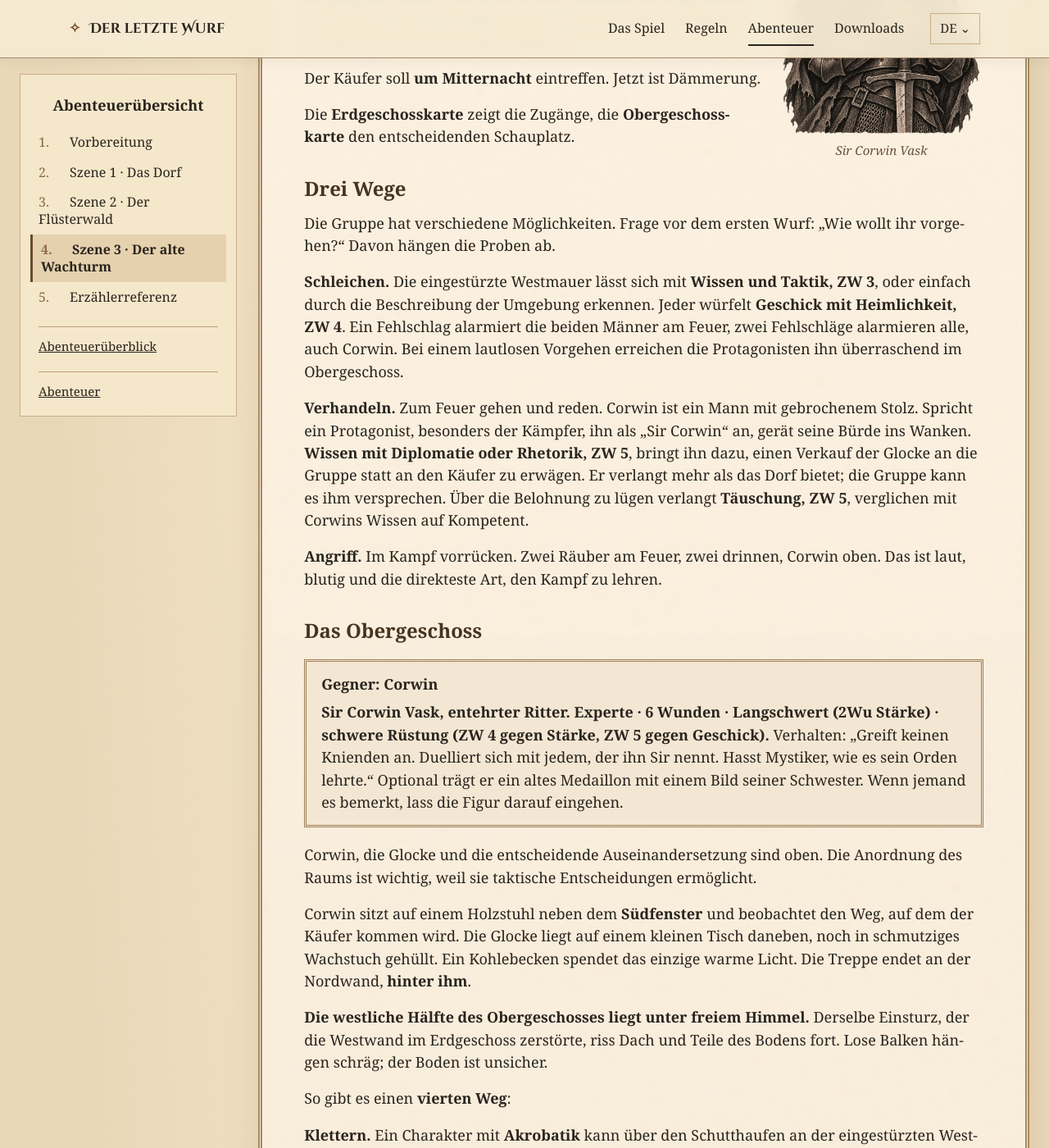
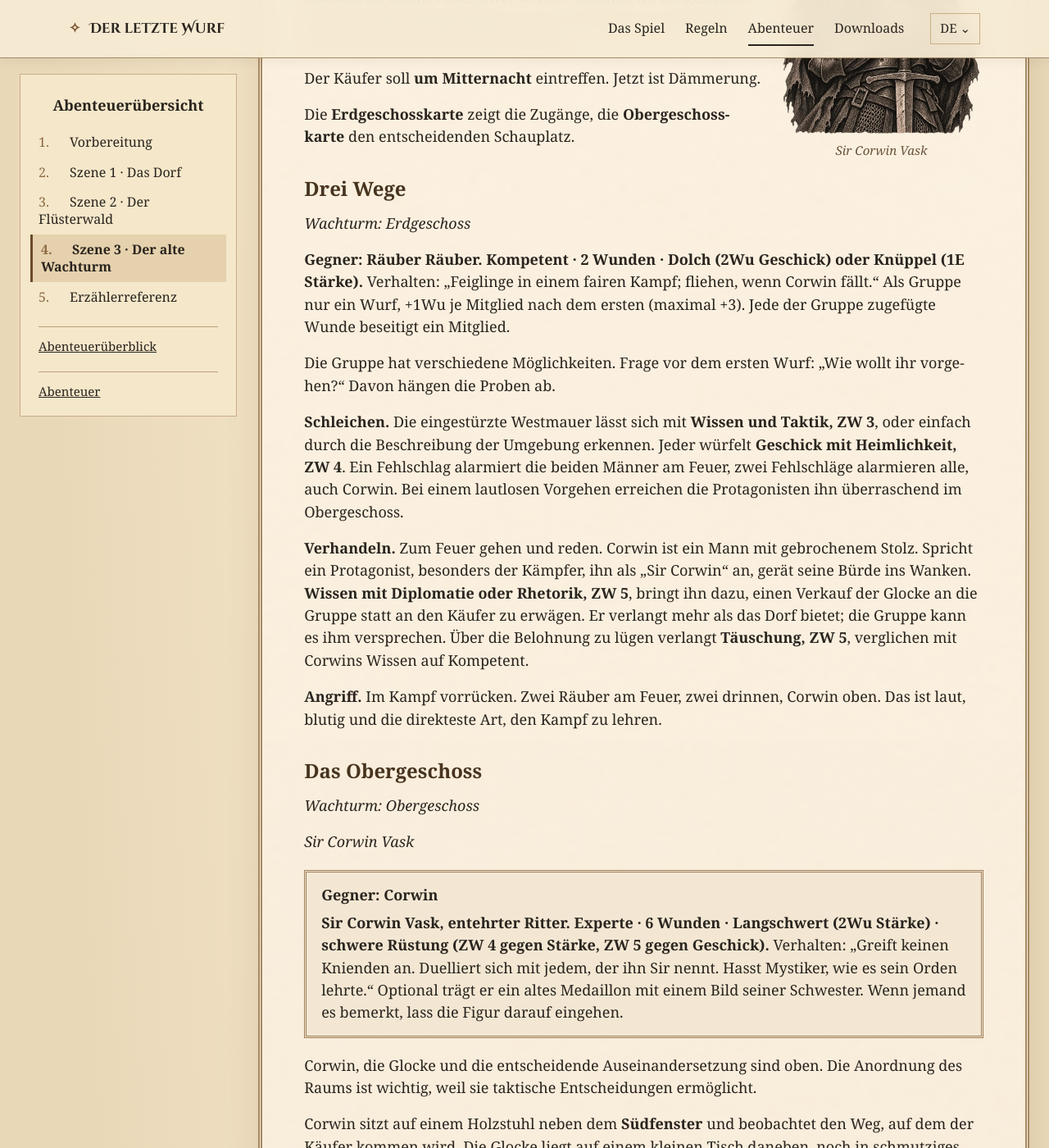
Before and after one commit to jbiscella/at-the-last-throw, a Jekyll site: the page built from docs/de/adventure/read/04.html, in a window 1280 px wide and 1400 px high, scrolled down 2633 px. Shown: the whole window at 82% size. Built offline with Jekyll 4.4.1, drawn with Linux system fonts in a browser that asks for light colours; some web fonts are replaced.

Commit message:
Preserve German encounter-stat blocks and typography in synchronized adventure

```diff
--- a/docs/de/adventure/read/02.html
+++ b/docs/de/adventure/read/02.html
@@ -14,12 +14,12 @@ next: "03"
 <p><strong>Regelschwerpunkt:</strong> Wissensproben, Fertigkeitsboni, vergleichende Würfe, Wesenszug und Bürde.</p>
 <p>Drei Menschen in Hohlherd sind für die Untersuchung entscheidend. Die Protagonisten können in beliebiger Reihenfolge mit ihnen sprechen. Jeder kennt einen Teil der Wahrheit; wenigstens einer lügt, allerdings nicht vollständig.</p>
 <p>Benutze die <strong>Dorfkarte</strong>. Alle Orte liegen <strong>Nah</strong> beieinander.</p>
-<blockquote>
+<aside class="hh-stat">
 <p><strong>Dorfbewohner</strong></p>
 <p><strong>Hesta Thrush</strong> (NSC): Wissen Kompetent. Keine Kampfwerte; wenn Gewalt sie trifft, ist sie genau das, was sie zu sein scheint.</p>
 <p><strong>Vela Roan</strong> (NSC): Wissen Experte (Kräuterkunde, Überleben), Wunder Kompetent. Kämpft nur, wenn sie in die Enge getrieben wird.</p>
 <p><strong>Der alte Bram</strong> (NSC): Wissen Kompetent. Kann nicht mehr kämpfen.</p>
-</blockquote>
+</aside>
 <h2 id="hesta-thrush-die-dorfvorsteherin">Hesta Thrush — Die Dorfvorsteherin</h2>
 <p>Eine Frau um die sechzig, von Wind und Trauer gezeichnet. Ihr Sohn zog in den Krieg und kehrte nie zurück. Seit elf Jahren steht sie dem Dorf vor und kennt die zweiten Vornamen aller Bewohner.</p>
 <p><strong>Was sie freiwillig erzählt:</strong></p>
--- a/docs/de/adventure/read/04.html
+++ b/docs/de/adventure/read/04.html
@@ -18,11 +18,15 @@ next: "05"
 <p>Der Käufer soll <strong>um Mitternacht</strong> eintreffen. Jetzt ist Dämmerung.</p>
 <p>Die <strong>Erdgeschosskarte</strong> zeigt die Zugänge, die <strong>Obergeschosskarte</strong> den entscheidenden Schauplatz.</p>
 <h2 id="drei-wege">Drei Wege</h2>
+<p><span><em>Wachturm: Erdgeschoss</em></span></p>
+<p><strong>Gegner: Räuber</strong> <strong>Räuber.</strong> <strong>Kompetent · 2 Wunden · Dolch (2Wu Geschick) oder Knüppel (1E Stärke).</strong> Verhalten: „Feiglinge in einem fairen Kampf; fliehen, wenn Corwin fällt.“ Als Gruppe nur ein Wurf, +1Wu je Mitglied nach dem ersten (maximal +3). Jede der Gruppe zugefügte Wunde beseitigt ein Mitglied.</p>
 <p>Die Gruppe hat verschiedene Möglichkeiten. Frage vor dem ersten Wurf: „Wie wollt ihr vorgehen?“ Davon hängen die Proben ab.</p>
 <p><strong>Schleichen.</strong> Die eingestürzte Westmauer lässt sich mit <strong>Wissen und Taktik, ZW 3</strong>, oder einfach durch die Beschreibung der Umgebung erkennen. Jeder würfelt <strong>Geschick mit Heimlichkeit, ZW 4</strong>. Ein Fehlschlag alarmiert die beiden Männer am Feuer, zwei Fehlschläge alarmieren alle, auch Corwin. Bei einem lautlosen Vorgehen erreichen die Protagonisten ihn überraschend im Obergeschoss.</p>
 <p><strong>Verhandeln.</strong> Zum Feuer gehen und reden. Corwin ist ein Mann mit gebrochenem Stolz. Spricht ein Protagonist, besonders der Kämpfer, ihn als „Sir Corwin“ an, gerät seine Bürde ins Wanken. <strong>Wissen mit Diplomatie oder Rhetorik, ZW 5</strong>, bringt ihn dazu, einen Verkauf der Glocke an die Gruppe statt an den Käufer zu erwägen. Er verlangt mehr als das Dorf bietet; die Gruppe kann es ihm versprechen. Über die Belohnung zu lügen verlangt <strong>Täuschung, ZW 5</strong>, verglichen mit Corwins Wissen auf Kompetent.</p>
 <p><strong>Angriff.</strong> Im Kampf vorrücken. Zwei Räuber am Feuer, zwei drinnen, Corwin oben. Das ist laut, blutig und die direkteste Art, den Kampf zu lehren.</p>
 <h2 id="das-obergeschoss">Das Obergeschoss</h2>
+<p><span><em>Wachturm: Obergeschoss</em></span></p>
+<p><span><em>Sir Corwin Vask</em></span></p>
 <aside class="hh-stat">
 <p><strong>Gegner: Corwin</strong></p>
 <p><strong>Sir Corwin Vask, entehrter Ritter.</strong> <strong>Experte · 6 Wunden · Langschwert (2Wu Stärke) · schwere Rüstung (ZW 4 gegen Stärke, ZW 5 gegen Geschick).</strong> Verhalten: „Greift keinen Knienden an. Duelliert sich mit jedem, der ihn Sir nennt. Hasst Mystiker, wie es sein Orden lehrte.“ Optional trägt er ein altes Medaillon mit einem Bild seiner Schwester. Wenn jemand es bemerkt, lass die Figur darauf eingehen.</p>
```
